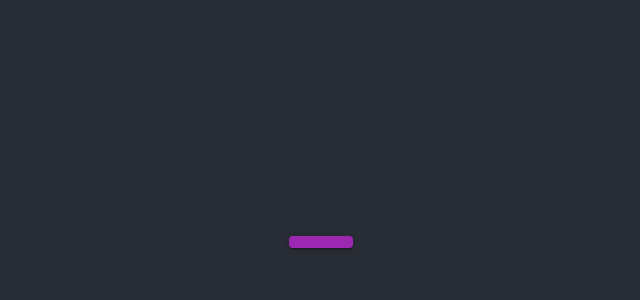
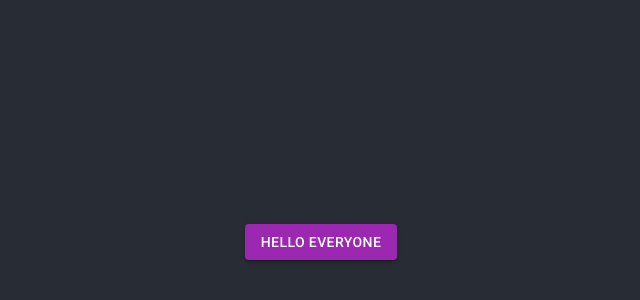
Before and after one commit to ChristopherB91/testpro1, a React (Create React App) app: page / in a window 1280 px wide. Shown: the part 158-458 px from the top of the page, without its empty margins (319-959 px from the left). Built offline with nearby package versions, Linux system fonts and the light colour scheme.

Commit message:
working on the button comp

```diff
--- a/src/App.js
+++ b/src/App.js
@@ -5,7 +5,7 @@ function App() {
   return (
     <div className="App">
       <header className="App-header">
-        <Button1 />
+        <Button1 txt='Hello everyone'/>
       </header>
     </div>
   );
```
